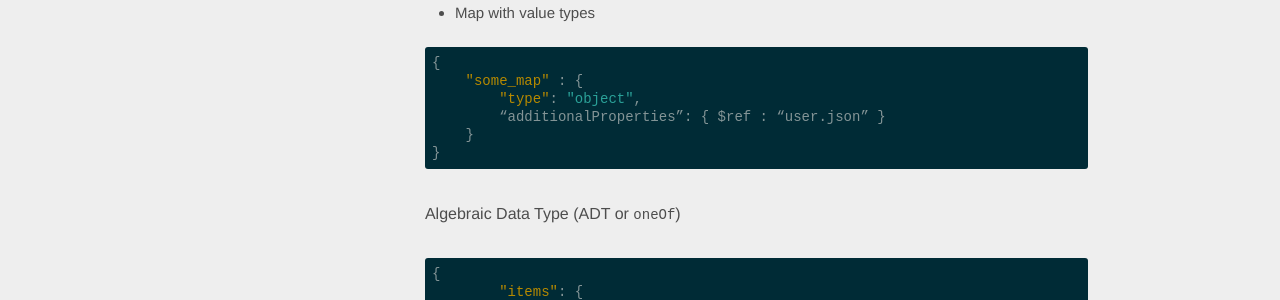
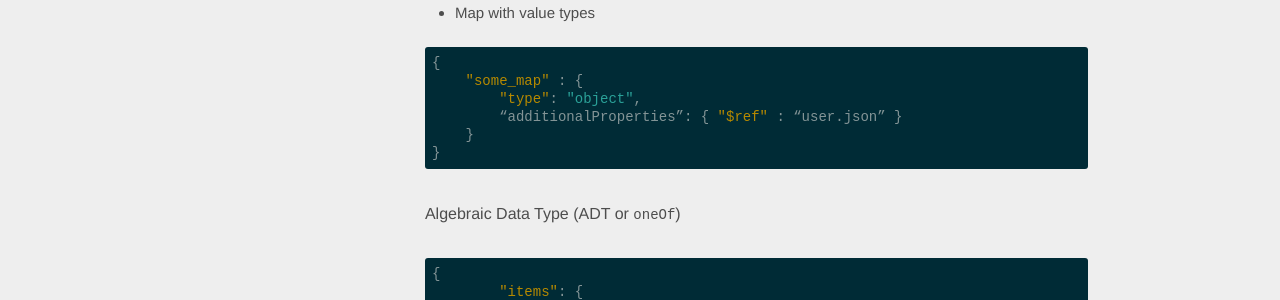
Before and after one commit to pinterest/plank, a Jekyll site: the page built from docs/_posts/2017-02-14-property-fields.md, in a window 1280 px wide and 900 px high, scrolled down 3704 px. Shown: the part 448-748 px from the top of the window. Built offline with Jekyll 4.4.1, drawn with Linux system fonts in a browser that asks for light colours.

Commit message:
Fixed missing "" (#118)
Map with value type was missing them in the example.

```diff
--- a/docs/_posts/2017-02-14-property-fields.md
+++ b/docs/_posts/2017-02-14-property-fields.md
@@ -150,7 +150,7 @@ In addition, there is syntax for providing concrete subtypes such as dates, URIs
 <pre><code class="json">{
     "some_map" : {
         "type": "object",
-        “additionalProperties”: { $ref : “user.json” }
+        “additionalProperties”: { "$ref" : “user.json” }
     }
 }
 </code></pre>
```
